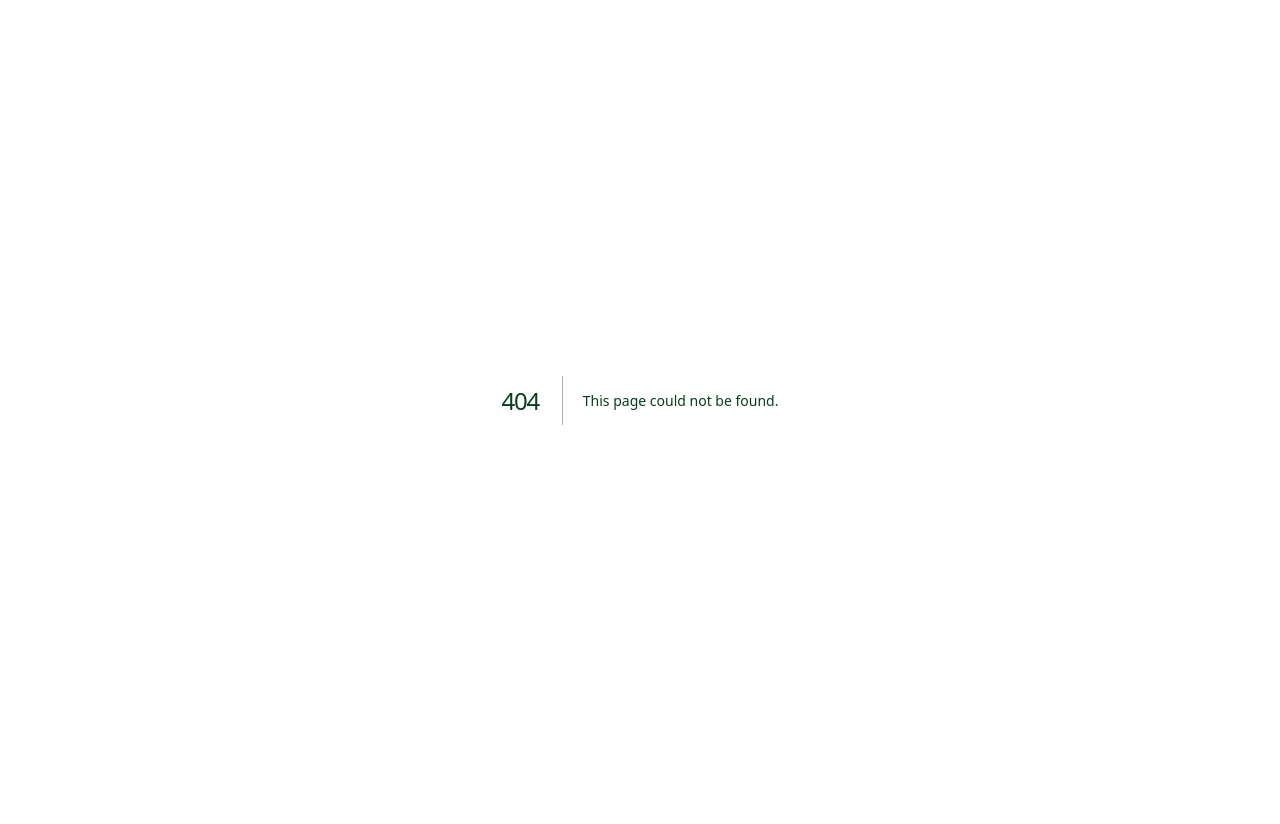
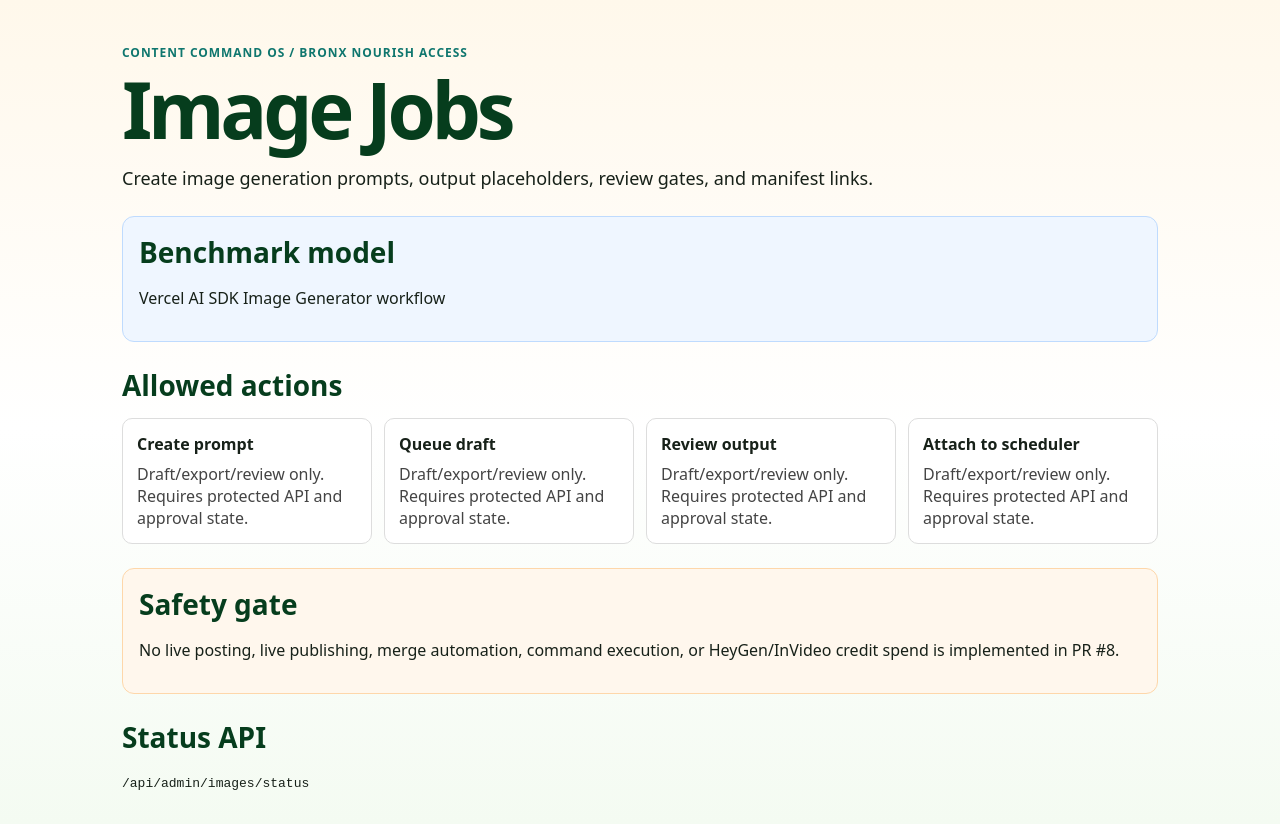
Before and after one commit to XPS-IINTELLIGENCE-SYSTEMS/bronx-nurish-access, a Next.js app: page /admin/images in a window 1280 px wide. Before the commit this address had no page. Before the commit the page ends 800 px from the top, so only its background shows below. Built offline with nearby package versions, Linux system fonts and the light colour scheme.

Commit message:
Add Content Command images page

```diff
--- /dev/null
+++ b/app/admin/images/page.tsx
@@ -0,0 +1,5 @@
+import ContentCommandModulePage from "../content-command-page";
+
+export default function Page() {
+  return <ContentCommandModulePage moduleKey="images" />;
+}
```
